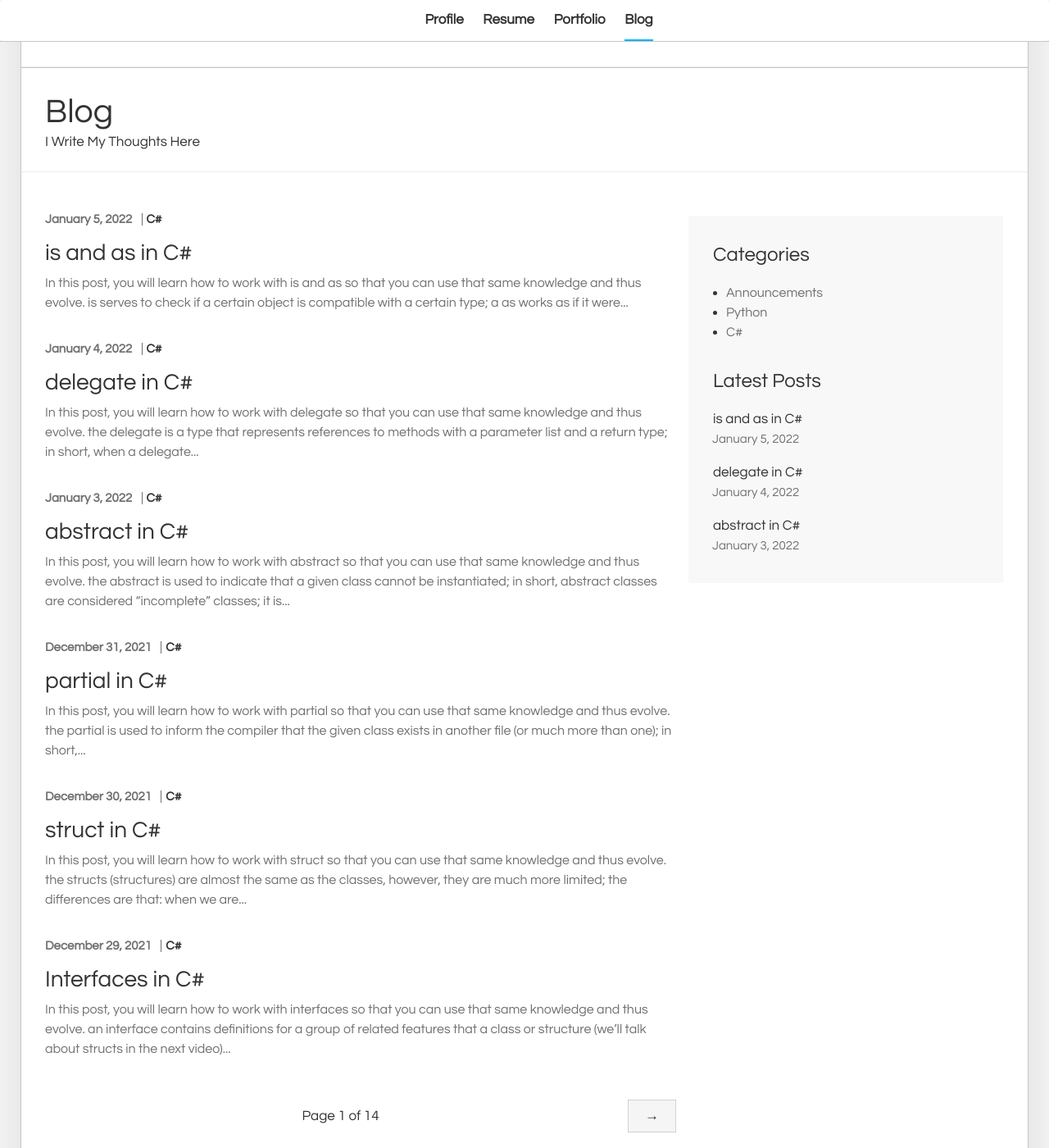
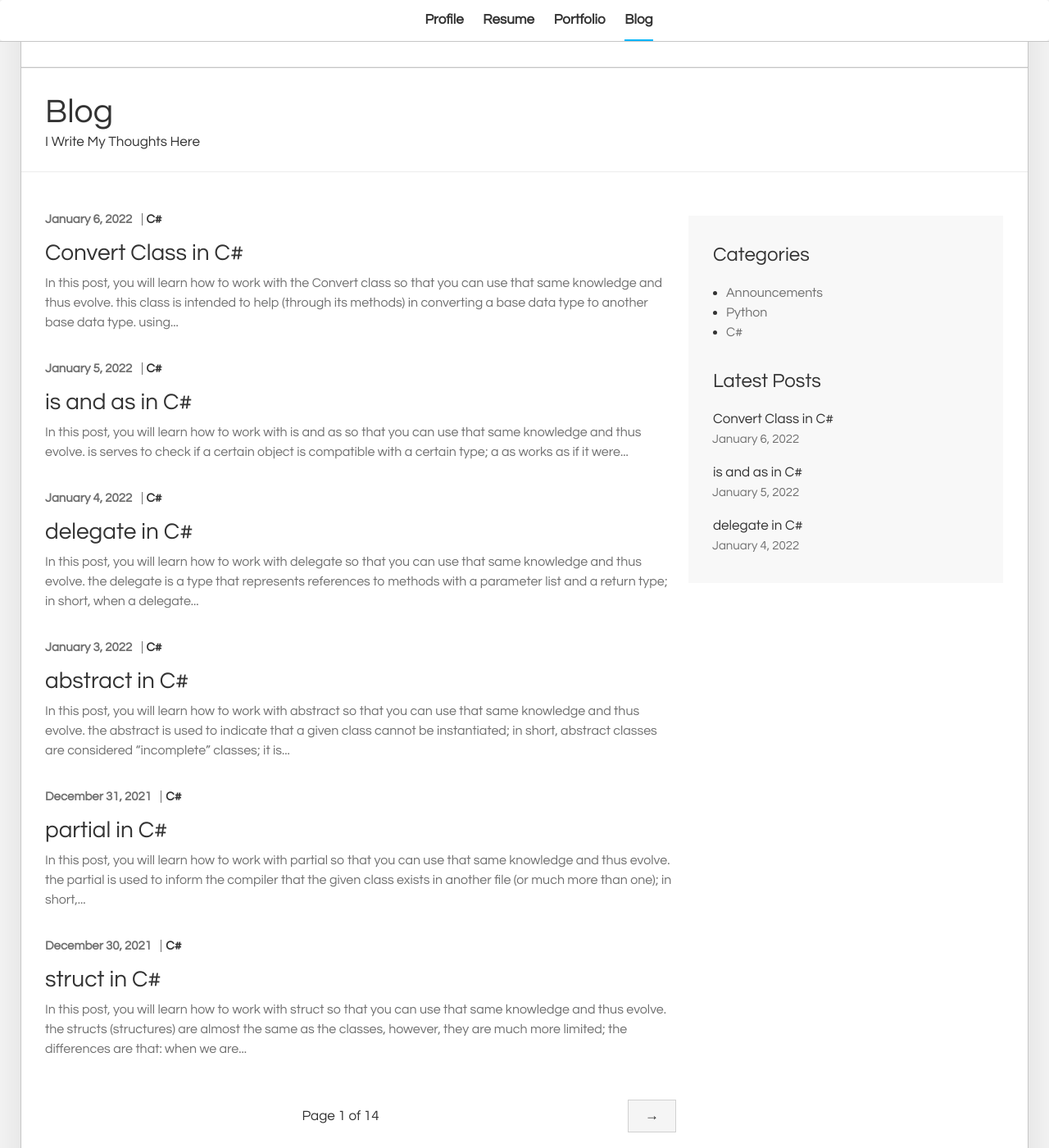
Before and after one commit to nelsonsilvadev/nelsonsilvadev.github.io, a Jekyll site: the page built from blog/index.html, in a window 1280 px wide and 1400 px high, scrolled down 355 px. Shown: the whole window at 82% size. Built offline with Jekyll 4.4.1, drawn with Linux system fonts in a browser that asks for light colours; nearby versions of some CDN libraries; library files that are not in the unit come from our copies; the list of posts is cut into pages by our own code; comment, search, counter and statistics services are not loaded; some of the changed lines change nothing that is shown.

Commit message:
Add 45º episode of the C# programming series

````diff
--- a/_includes/head.html
+++ b/_includes/head.html
@@ -14,10 +14,10 @@
     content="{% if page.description %}{{ page.description }}{% else %}{{ site.description }}{% endif %}"
   />
 
-  <meta
+  <!-- <meta
     name="keywords"
     content="{% if page.keywords %}{{ page.keywords }}, {{ site.keywords }}{% else %}{{ site.keywords }}{% endif %}"
-  />
+  /> -->
 
   <meta
     name="viewport"
--- /dev/null
+++ b/_posts/2022-01-06-convert-class-in-csharp.md
@@ -0,0 +1,51 @@
+---
+layout: post
+excerpt: Blog
+title: 'Convert Class in C#'
+description: 'Discover how to work with the Convert class in the C# programming language. Get answers to your questions with the theory and examples presented.'
+keywords: 'c#, csharp, convert class, convert, class, post'
+date: 2022-01-06
+categories: [C#]
+---
+
+In this post, you will learn how to work with the Convert class so that you can use that same knowledge and thus evolve.
+
+- this class is intended to help (through its methods) in converting a base data type to another base data type.
+
+```csharp
+using System;
+
+namespace Base {
+  class ConvertClass {
+    private string letter = "N", currentYear = "2021";
+    private char _letter = ' ';
+    private int _currentYear = 0;
+
+    public void Run() {
+      try {
+        _letter = Convert.ToChar(letter);
+        _currentYear = Convert.ToInt32(currentYear);
+      }
+      catch (Exception exception) {
+        Console.WriteLine(exception);
+      }
+      finally {
+        if (_letter != ' ')
+          Console.WriteLine($"Letter: {_letter}");
+
+        if (_currentYear != 0)
+          Console.WriteLine($"Current year: {_currentYear}");
+      }
+    }
+  }
+}
+
+/*
+  Letter: N
+  Current year: 2021
+*/
+```
+
+Don't forget to [watch the video](https://youtu.be/7nJbm-CN2XY){:target="\_blank"} and you can always read this post [in Portuguese](https://caffeinealgorithm.com/blog/20220106/classe-convert-em-csharp/){:target="\_blank"}.
+
+### _Happy coding!_
````
